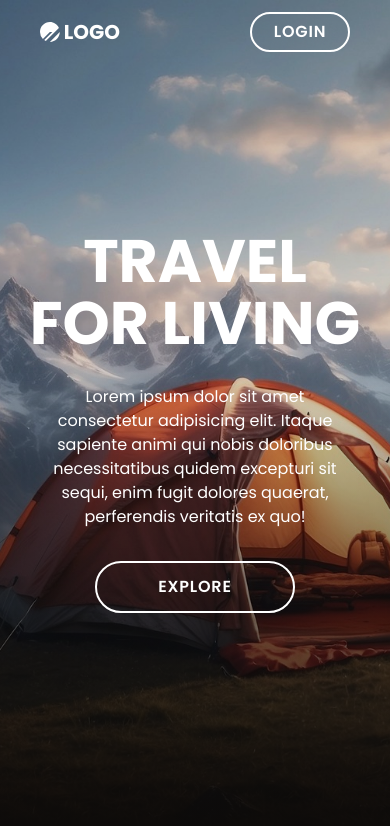
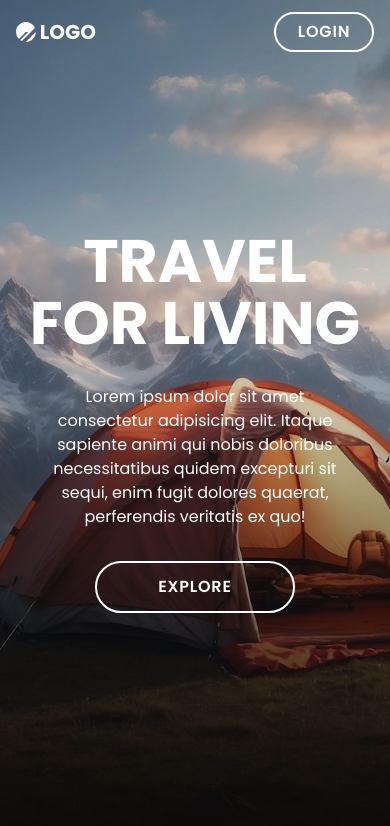
Before and after one commit to thedevangvishnu/auth-using-mern, a React (Vite) app in the folder frontend/: page / in a window 390 px wide. Shown: the top 826 px of the page. Built offline with nearby package versions, Linux system fonts and the light colour scheme; no server answers.

Commit message:
Change the inline padding of header

```diff
--- a/frontend/src/components/Header.tsx
+++ b/frontend/src/components/Header.tsx
@@ -11,7 +11,7 @@ const Header = () => {
 
   return (
     <header className="fixed top-0 left-0 z-30 w-full h-16">
-      <nav className="relative w-full h-full flex items-center justify-between px-10 py-6">
+      <nav className="relative w-full h-full flex items-center justify-between px-4 md:px-10 py-6">
         <div
           className="w-[80px] h-[30px] cursor-pointer flex items-center gap-1 text-[20px] text-white"
           onClick={() => navigate("/")}
```
